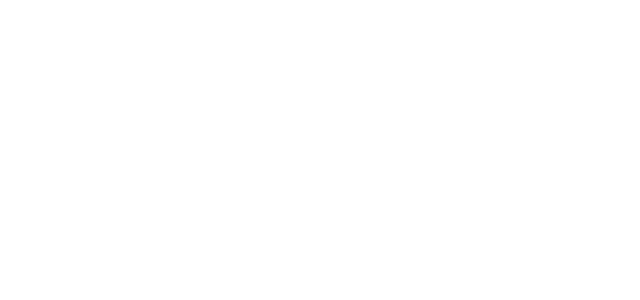
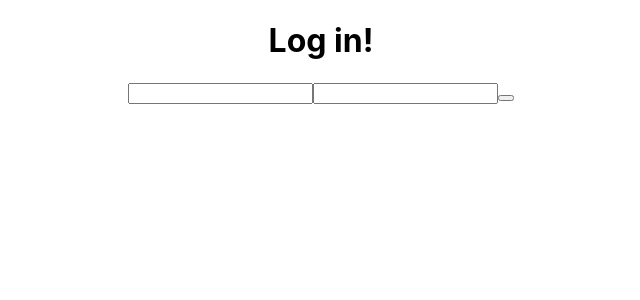
Before and after one commit to nikolay-t16/log-in, a React (Create React App) app: page / in a window 1280 px wide. Shown: the top 300 px of the page, without its empty margins (319-959 px from the left). Built offline with nearby package versions, Linux system fonts and the light colour scheme; the HTML template or start-up script is replaced by a standard one.

Commit message:
core structure

```diff
--- a/src/App.tsx
+++ b/src/App.tsx
@@ -1,9 +1,11 @@
 import React from 'react';
 import './App.css';
+import LogInPage from "./components/pages/LogInPage/LogInPage";
 
 function App() {
   return (
     <div className="App">
+      <LogInPage/>
     </div>
   );
 }
--- /dev/null
+++ b/src/components/blocks/Button/Button.tsx
@@ -0,0 +1,3 @@
+const Button = () => <button/>
+
+export default Button;
--- /dev/null
+++ b/src/components/blocks/FormInput/FormInput.tsx
@@ -0,0 +1,3 @@
+const FormInput = () => (<input type="email"/>);
+
+export default FormInput;
--- /dev/null
+++ b/src/components/layouts/LogInForm/LogInForm.tsx
@@ -0,0 +1,17 @@
+import FormInput from "../../blocks/FormInput/FormInput";
+import Button from "../../blocks/Button/Button";
+
+const LogInForm = () => {
+    return (
+        <div>
+            <h1>Log in!</h1>
+            <form>
+                <FormInput/>
+                <FormInput/>
+                <Button/>
+            </form>
+        </div>
+    )
+}
+
+export default LogInForm;
--- /dev/null
+++ b/src/components/managers/LogIn/LogIn.tsx
@@ -0,0 +1,7 @@
+import LogInForm from "../../layouts/LogInForm/LogInForm";
+
+const LogIn = () => {
+    return <LogInForm/>
+}
+
+export default LogIn;
--- /dev/null
+++ b/src/components/pages/LogInPage/LogInPage.tsx
@@ -0,0 +1,13 @@
+import LogIn from "../../managers/LogIn/LogIn";
+
+export const LogInPage = () => {
+    return (
+        <div>
+            <main>
+                <LogIn/>
+            </main>
+        </div>
+    )
+}
+
+export default LogInPage;
```
